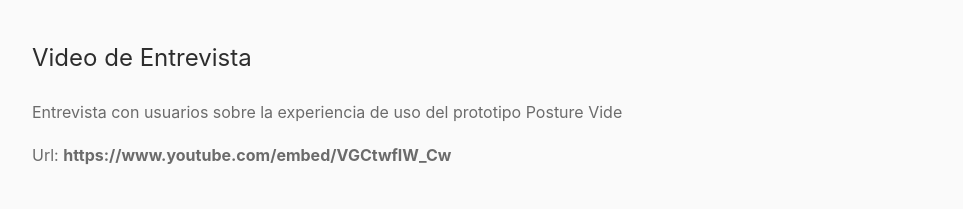
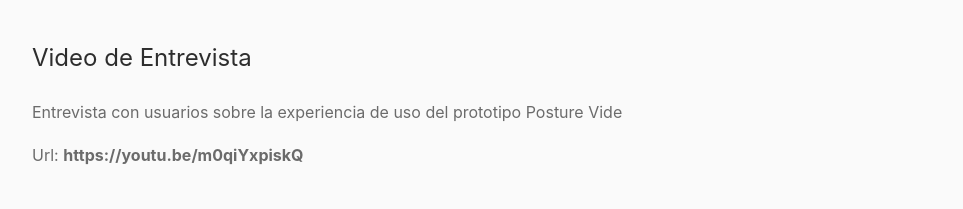
Before and after one commit to moment27/moment27.github.io-terceraeva, a plain HTML site: page index.html in a window 1280 px wide. Shown: the part 8472-8681 px from the top of the page, without its empty margins (268-1231 px from the left). Drawn offline with Linux system fonts and the light colour scheme.

Commit message:
Update index.html

```diff
--- a/index.html
+++ b/index.html
@@ -822,11 +822,11 @@
             <div class="text-block">
                 <h3>Video de Entrevista</h3>
                 <p>Entrevista con usuarios sobre la experiencia de uso del prototipo Posture Vide</p>
-                <p>Url: <strong>https://www.youtube.com/embed/VGCtwfIW_Cw</strong></p>
+                <p>Url: <strong>https://youtu.be/m0qiYxpiskQ</strong></p>
 
                 <div class="video-container">
                     <div class="video-wrapper">
-                        <iframe src="https://www.youtube.com/embed/VGCtwfIW_Cw"
+                        <iframe src="https://youtu.be/m0qiYxpiskQ"
                                 title="Entrevista - Prototipo Posture Vide"
                                 allow="accelerometer; autoplay; clipboard-write; encrypted-media; gyroscope; picture-in-picture"
                                 allowfullscreen>
```
